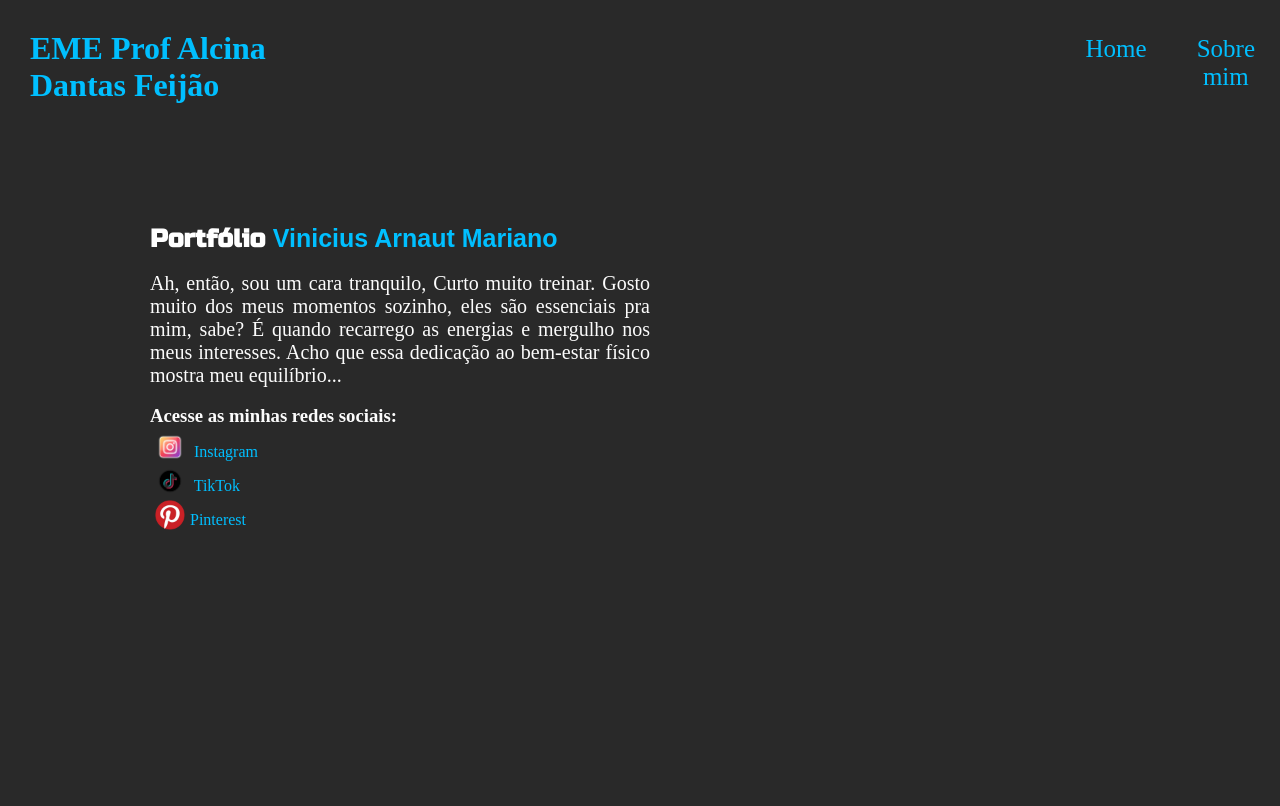
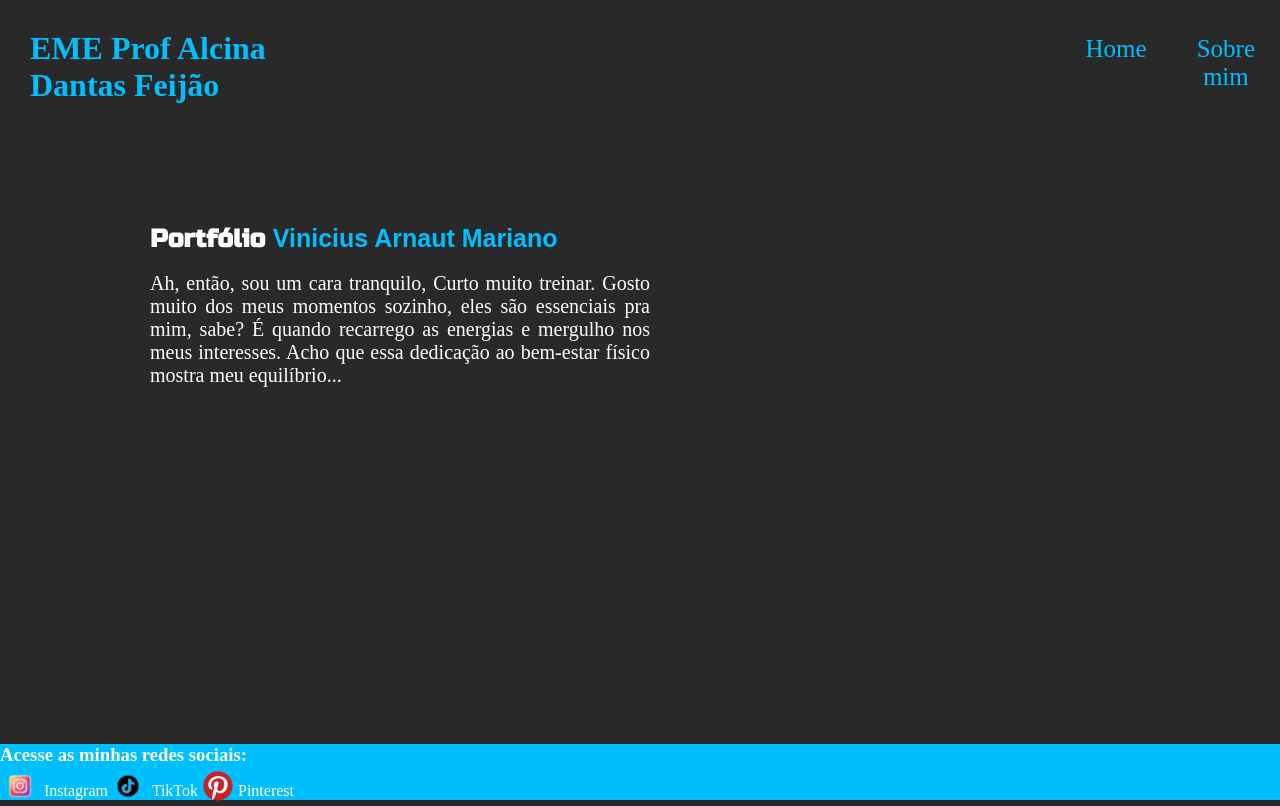
Before and after one commit to KauaHVieira/Progweb, a plain HTML site: page index.html in a window 1280 px wide. Drawn offline with Linux system fonts and the light colour scheme.

Commit message:
mudança2

```diff
--- a/index.html
+++ b/index.html
@@ -30,18 +30,21 @@
 </p>
 </aside>
 <br>
+</main>
+<footer class="Footer">
+<h3 class ="Footer_subtitulo">Acesse as minhas redes sociais:</h3>
 
+<div class="Footer_linkM">
+<li><a class="Footer_links" href="https://www.instagram.com/vinii_gym"><img class="Footer_linksimg" src="./img/intagramR.png"> Instagram</a></li>
 
-<h3 class ="Main_subtitulo">Acesse as minhas redes sociais:</h3>
+<li><a class="Footer_links" href="https://www.tiktok.com/@vinii_gym" ><img class="Footer_linksimg" src="./img/tiktekoR.png"> TikTok</a></li>
 
-<li><a class="Main_links" href="https://www.instagram.com/vinii_gym"><img class="Main_linksimg" src="./img/intagramR.png"> Instagram</a></li>
+<li><a class="Footer_links" href="https://pin.it/1kb6hlxA2"><img class="Footer_linksimg" src="./img/pinterestR.png">Pinterest</a></li>
 
-<li><a class="Main_links" href="https://www.tiktok.com/@vinii_gym" ><img class="Main_linksimg" src="./img/tiktekoR.png"> TikTok</a></li>
+</div>
 
-<li><a class="Main_links" href="https://pin.it/1kb6hlxA2"><img class="Main_linksimg" src="./img/pinterestR.png">Pinterest</a></li>
+</footer>
 
-
-</main>
 <img src="">
 
 
--- a/style.css
+++ b/style.css
@@ -66,23 +66,42 @@ li {
     font-size: 25px;
     }
 
-    .Main_links{
+    .Footer_links{
       text-decoration: none;
-      color: #00BFFF;
+      color: white;
+      text-align: center;
 
     }
 
-    .Main_subtitulo{
+    .Footer_subtitulo{
      color: #FCFCFC;
+
 
     }
 
 
-    .Main_linksimg{
+    .Footer_linksimg{
     height: 30px;
     width: 30px;
     margin-bottom: -10px;
     padding: 5px;
+
+    }
+
+    .Footer_linkM{
+    display: flex;
+flex-direction: row;
+
+
+    }
+    .Footer{
+      width: 100%;
+      height:auto;
+      background-color: #00BFFF;
+      bottom: 0%;
+      margin: 0%;
+    position: absolute;
+
 
     }
 
```
